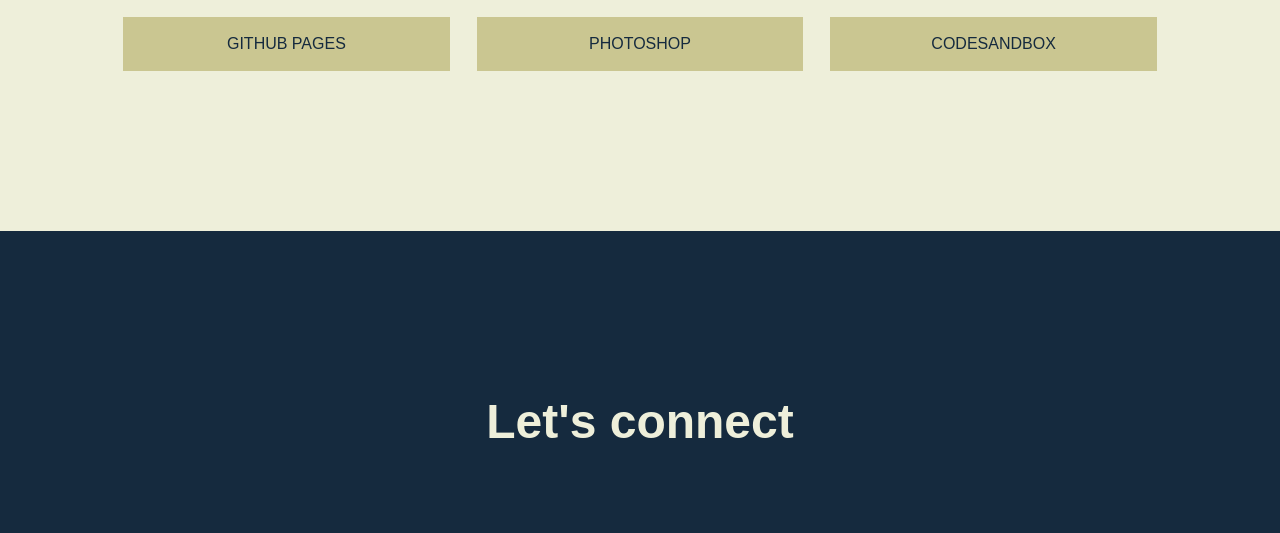
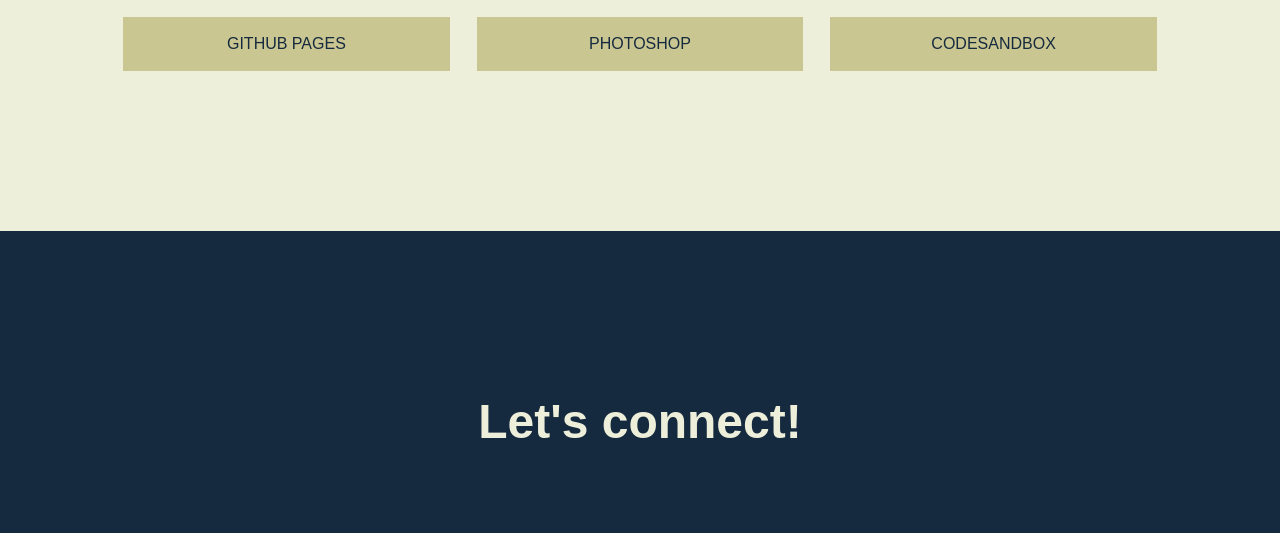
Before and after one commit to marjoleinkeltjens/portfolio-website, a website built with Parcel: page index.html in a window 1280 px wide. Shown: the part 4092-4625 px from the top of the page. Built offline with nearby package versions, Linux system fonts and the light colour scheme; a web font is replaced by a local one.

Commit message:
Final changes contact section

```diff
--- a/index.html
+++ b/index.html
@@ -156,7 +156,7 @@
 <footer id="contact">
     <div class="content-wrapper">
       <div class="contact-header">
-        <h2>Let's connect</h2>
+        <h2>Let's connect!</h2>
       </div>
       <div class="contact-section">
         <div class="contact-info">
```
